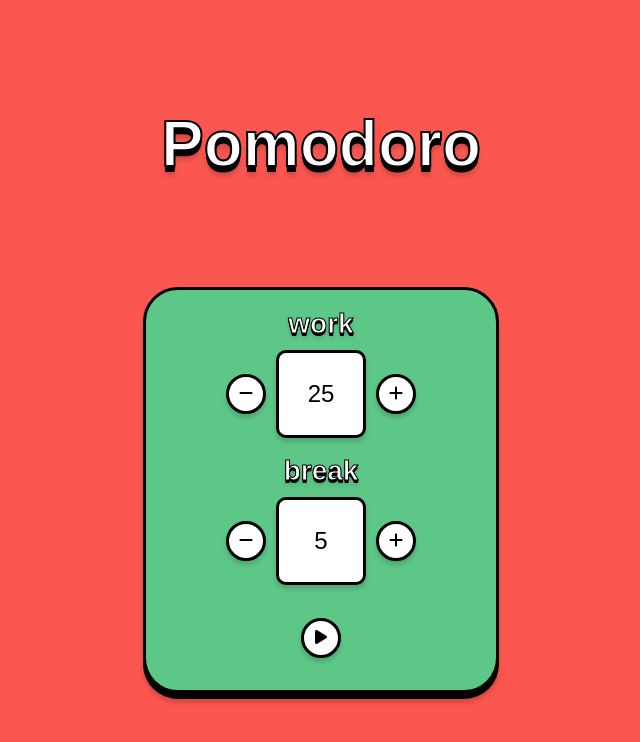
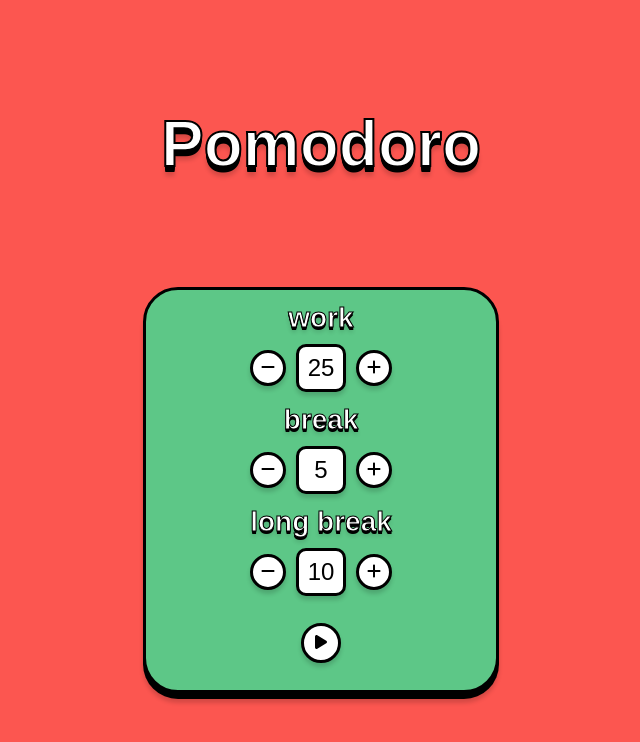
Before and after one commit to ibraE1/react-pomodoro, a React (Create React App) app: page / in a window 1280 px wide. Shown: the top 742 px of the page, without its empty margins (319-959 px from the left). Built offline with nearby package versions, Linux system fonts and the light colour scheme.

Commit message:
Added long breaks

```diff
--- a/src/App.js
+++ b/src/App.js
@@ -6,13 +6,14 @@ import Options from "./components/Options";
 function App() {
   const [workTime, setWorkTime] = useState(25);
   const [breakTime, setBreakTime] = useState(5);
+  const [longBreakTime, setLongBreakTime] = useState(10);
   const [timerVisibility, setTimerVisibility] = useState(false);
 
   return (
     <div className="App">
       <h1 className="title">Pomodoro</h1>
       {timerVisibility ? (
-        <Timer {...{ workTime, breakTime }} />
+        <Timer {...{ workTime, breakTime, longBreakTime }} />
       ) : (
         <Options
           {...{
@@ -20,6 +21,8 @@ function App() {
             setWorkTime,
             breakTime,
             setBreakTime,
+            longBreakTime,
+            setLongBreakTime,
             setTimerVisibility,
           }}
         ></Options>
--- a/src/components/Options.js
+++ b/src/components/Options.js
@@ -8,12 +8,19 @@ const Options = ({
   setWorkTime,
   breakTime,
   setBreakTime,
+  longBreakTime,
+  setLongBreakTime,
   setTimerVisibility,
 }) => {
   return (
     <div className="Options">
       <Stepper name="work" value={workTime} setValue={setWorkTime}></Stepper>
       <Stepper name="break" value={breakTime} setValue={setBreakTime}></Stepper>
+      <Stepper
+        name="long break"
+        value={longBreakTime}
+        setValue={setLongBreakTime}
+      ></Stepper>
       <div className="container">
         <button
           className="continue"
--- a/src/components/Stepper.scss
+++ b/src/components/Stepper.scss
@@ -36,8 +36,8 @@ input[type="number"] {
   }
 
   .operator {
-    width: 40px;
-    height: 40px;
+    width: 36px;
+    height: 36px;
     border-radius: 50%;
     background-color: white;
     color: black;
@@ -60,8 +60,8 @@ input[type="number"] {
   }
 
   .counter {
-    width: min(10vw, 80px);
-    height: min(10vw, 80px);
+    width: min(10vw, 40px);
+    height: min(10vw, 40px);
     background-color: white;
     border: 2px solid black;
     border-radius: 5px;
--- a/src/components/Timer.js
+++ b/src/components/Timer.js
@@ -3,11 +3,12 @@ import ControlButton from "./ControlButton";
 import "./Timer.scss";
 import sound from "../assets/alert.wav";
 
-const Timer = ({ workTime, breakTime }) => {
+const Timer = ({ workTime, breakTime, longBreakTime }) => {
   const [minutes, setMinutes] = useState(workTime);
   const [seconds, setSeconds] = useState(0);
-  const [work, setWork] = useState(true);
+  const [session, setSession] = useState("work");
   const [paused, setPaused] = useState(true);
+  const [sessionCounter, setSessionCounter] = useState(1);
   const notificationPlayer = useRef(null);
 
   useEffect(() => {
@@ -18,18 +19,26 @@ const Timer = ({ workTime, breakTime }) => {
             setSeconds(59);
             setMinutes(minutes - 1);
           } else {
-            if (work) {
-              setMinutes(breakTime);
+            if (session === "work") {
+              if (sessionCounter === 4) {
+                setSessionCounter(1);
+                setMinutes(longBreakTime);
+                setSession("long break");
+              } else {
+                setSessionCounter(sessionCounter + 1);
+                setMinutes(breakTime);
+                setSession("break");
+              }
             } else {
               setMinutes(workTime);
+              setSession("work");
             }
             notificationPlayer.current.play();
-            setWork(!work);
           }
         } else {
           setSeconds(seconds - 1);
         }
-      }, 1000);
+      }, 10);
 
       document.title =
         (minutes === 0 ? "00" : minutes < 10 ? "0" + minutes : minutes) +
@@ -41,7 +50,6 @@ const Timer = ({ workTime, breakTime }) => {
       document.title = "Pomodoro Paused";
     }
   }, [
-    work,
     minutes,
     paused,
     seconds,
@@ -49,6 +57,9 @@ const Timer = ({ workTime, breakTime }) => {
     setSeconds,
     breakTime,
     workTime,
+    sessionCounter,
+    longBreakTime,
+    session,
   ]);
 
   return (
@@ -57,7 +68,8 @@ const Timer = ({ workTime, breakTime }) => {
         {minutes === 0 ? "00" : minutes < 10 ? "0" + minutes : minutes}:
         {seconds === 0 ? "00" : seconds < 10 ? "0" + seconds : seconds}
       </h1>
-      <h2 className="status">{paused ? "paused" : work ? "work" : "break"}</h2>
+      <h2 className="status">{sessionCounter}/4</h2>
+      <h2 className="status">{paused ? "paused" : session}</h2>
       <div className="controls">
         <ControlButton
           text={paused ? "start" : "pause"}
@@ -66,7 +78,7 @@ const Timer = ({ workTime, breakTime }) => {
         <ControlButton
           text="reset"
           action={() => {
-            setWork(true);
+            setSession("work");
             setPaused(true);
             setMinutes(workTime);
             setSeconds(0);
```
